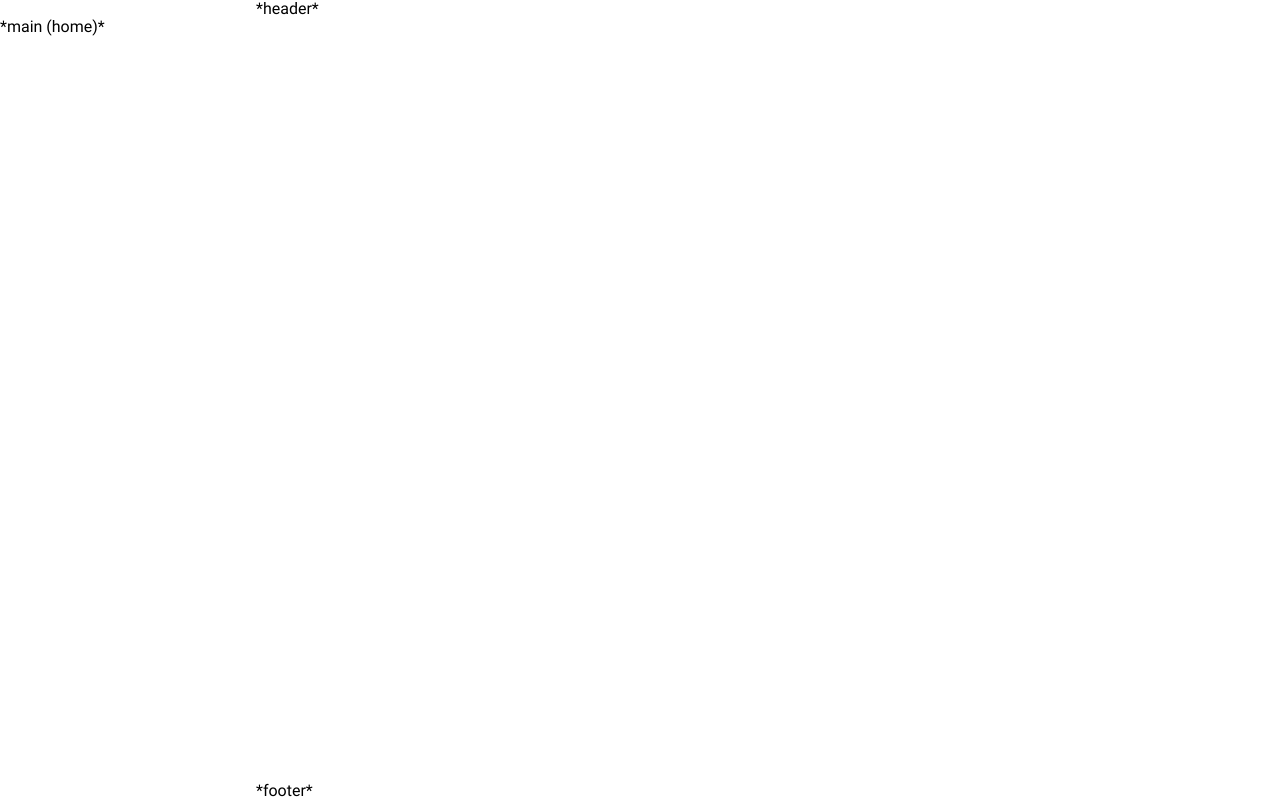
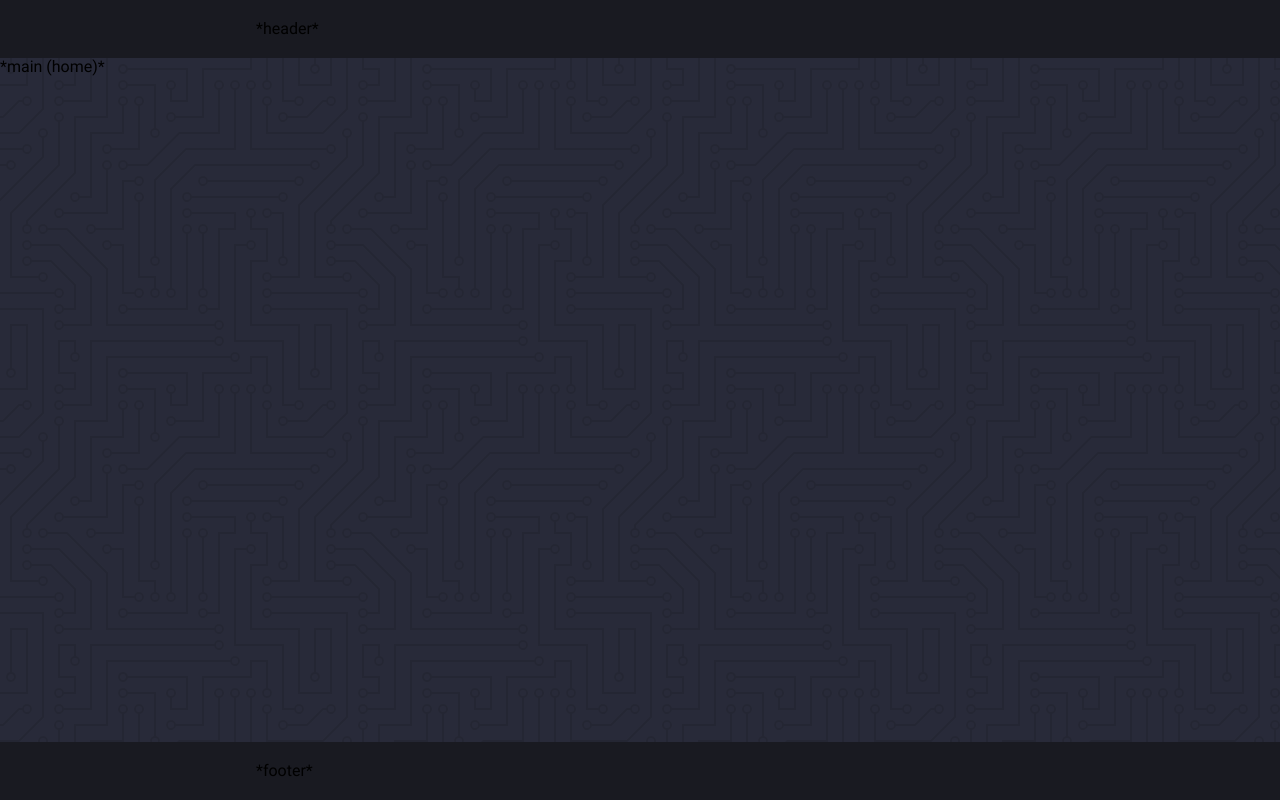
Before and after one commit to GitKhab/gitkhab.com, a Vue app: page / in a window 1280 px wide. Built offline with nearby package versions, Linux system fonts and the light colour scheme.

Commit message:
Add basic style

```diff
--- a/src/App.vue
+++ b/src/App.vue
@@ -17,6 +17,7 @@
 
 <style lang="scss">
   @import "~@/assets/fonts/roboto/roboto.css";
+  @import "~@/assets/sass/variables.scss";
 
   html {
     height: 100%;
@@ -28,6 +29,7 @@
     margin: 0;
     font-family: Roboto, Arial, Helvetica, sans-serif;
     line-height: 1.15;
+    background-color: $main-dark;
   }
 
   #app {
--- a/src/assets/sass/variables.scss
+++ b/src/assets/sass/variables.scss
@@ -1 +1,6 @@
+// color
+$main-dark: #191a21;
+$main-light: #282a39;
+
+// size
 $inner-max-width: 768px;
--- a/src/components/TheFooter.vue
+++ b/src/components/TheFooter.vue
@@ -18,5 +18,6 @@
   .footer__inner {
     max-width: $inner-max-width;
     margin: 0 auto;
+    padding: 20px 16px;
   }
 </style>
--- a/src/components/TheHeader.vue
+++ b/src/components/TheHeader.vue
@@ -18,5 +18,6 @@
   .header__inner {
     max-width: $inner-max-width;
     margin: 0 auto;
+    padding: 20px 16px;
   }
 </style>
--- a/src/components/TheMain.vue
+++ b/src/components/TheMain.vue
@@ -9,3 +9,13 @@
     name: "TheMain"
   }
 </script>
+
+<style lang="scss">
+  @import "~@/assets/sass/variables.scss";
+
+  .main {
+    background-color: $main-light;
+    background-image: url(~@/assets/svg/circuit-board.svg);
+    background-position: 10px 10px;
+  }
+</style>
```
Also changed, not shown: src/assets/svg/circuit-board.svg (added).
